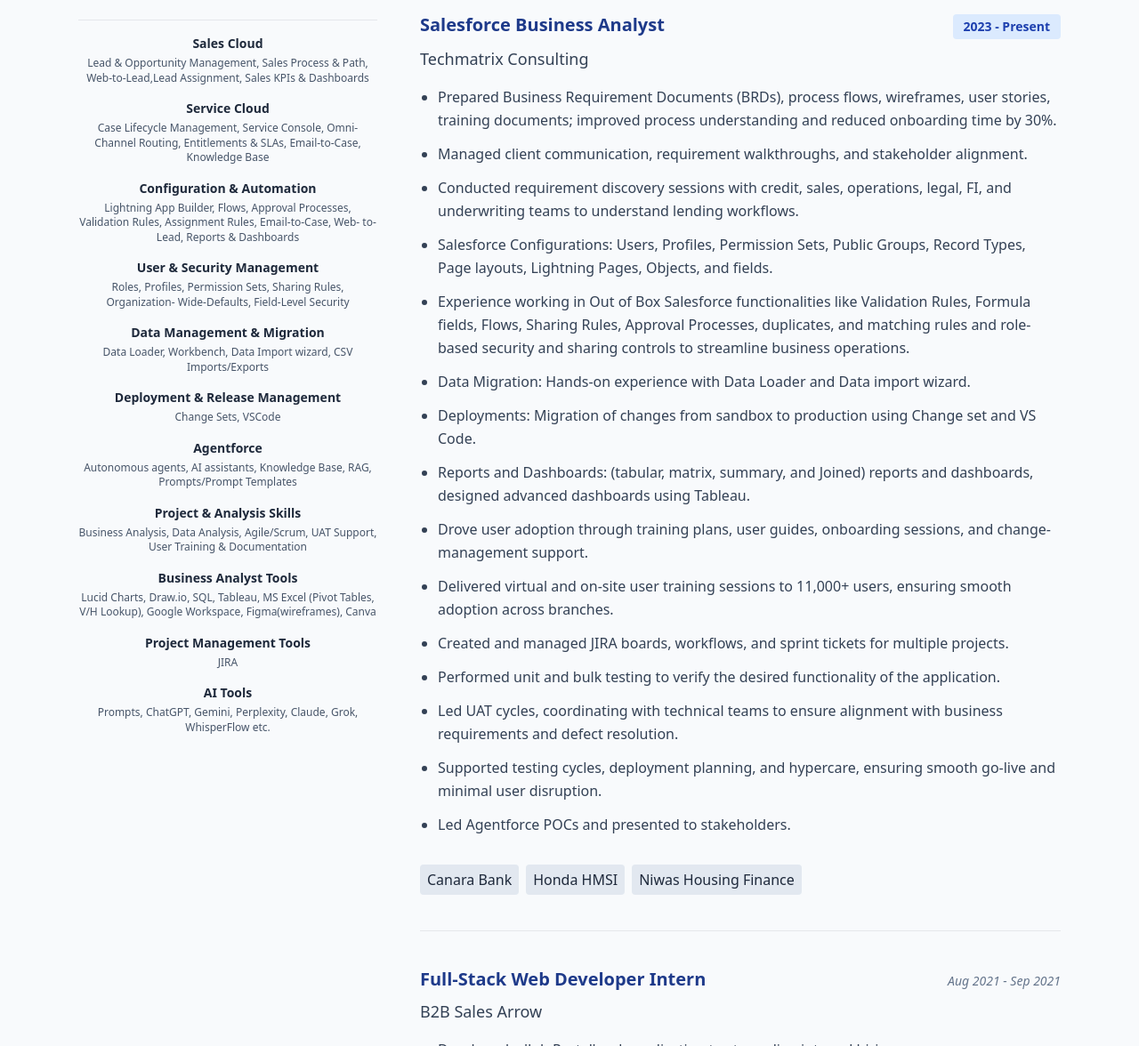
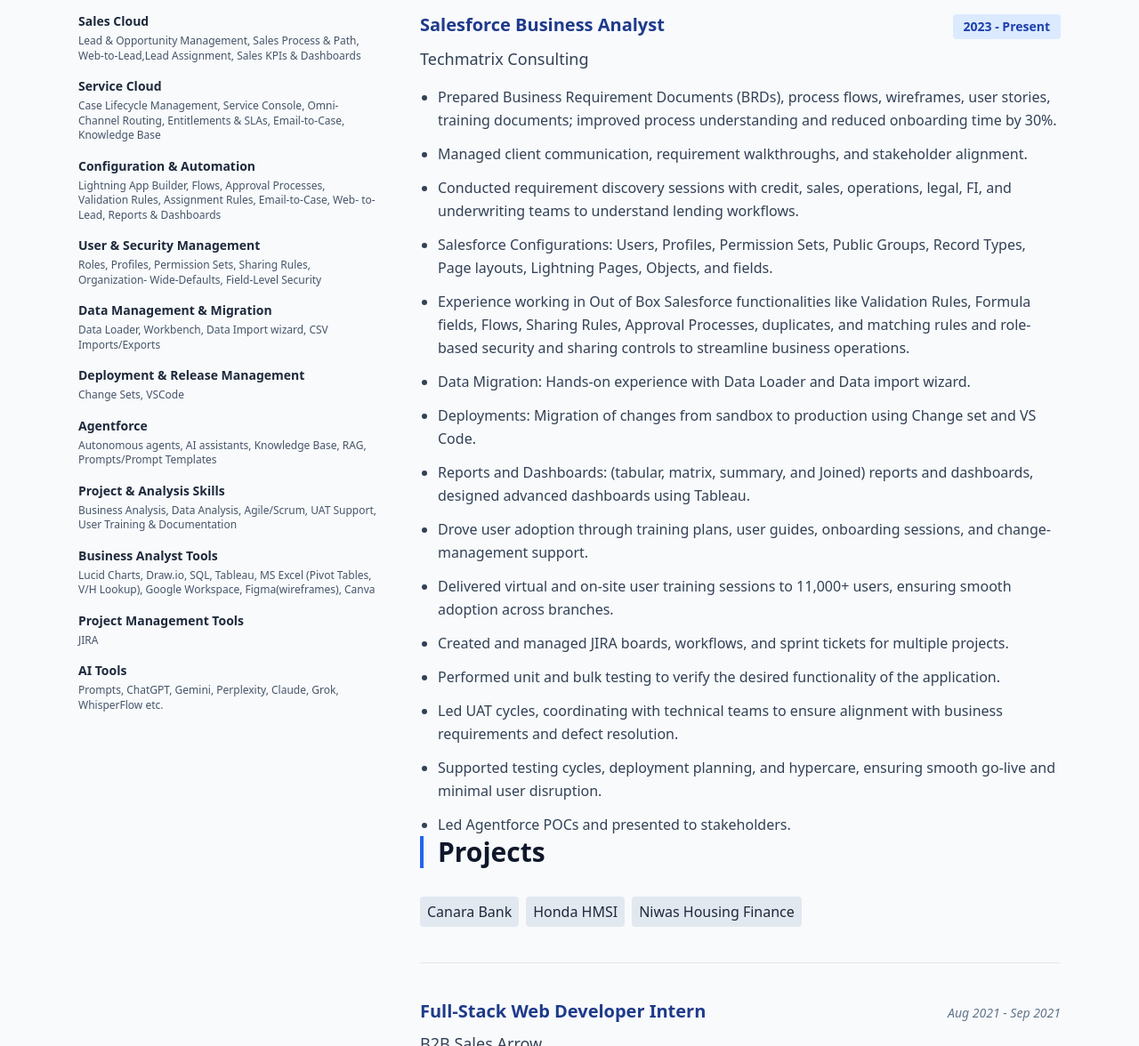
Before and after one commit to harshitalohanii/Harshita-Lohani, a plain HTML site: page index.html in a window 1280 px wide. Shown: the part 558-1734 px from the top of the page at 89% size. Drawn offline with nearby package versions, Linux system fonts and the light colour scheme.

Commit message:
Update index.html

```diff
--- a/index.html
+++ b/index.html
@@ -55,9 +55,9 @@
                 </div>
             </section> -->
 
-            <section class = "text-center">
+            <section>
              <h2 class="text-3xl font-bold text-slate-900 mb-8 border-l-4 border-blue-600 pl-4">Technical Skills</h2>
-                <h1 class="text-blue-900 font-bold uppercase tracking-wider text-sm mb-4 border-b pb-2"></h1>
+
                 <div class="space-y-4 text-sm">
                     <div>
                         <p class="font-bold mb-1">Sales Cloud</p>
@@ -157,7 +157,7 @@
 <li>Led Agentforce POCs and presented to stakeholders. </li>
 
                         </ul>
-
+  <h4 class="text-3xl font-bold text-slate-900 mb-8 border-l-4 border-blue-600 pl-4">Projects</h4>
                         <div class="mt-8 flex flex-wrap gap-2">
                             <span class="text-mm bg-slate-200 px-2 py-1 rounded">Canara Bank</span>
                             <span class="text-mm bg-slate-200 px-2 py-1 rounded">Honda HMSI</span>
```
